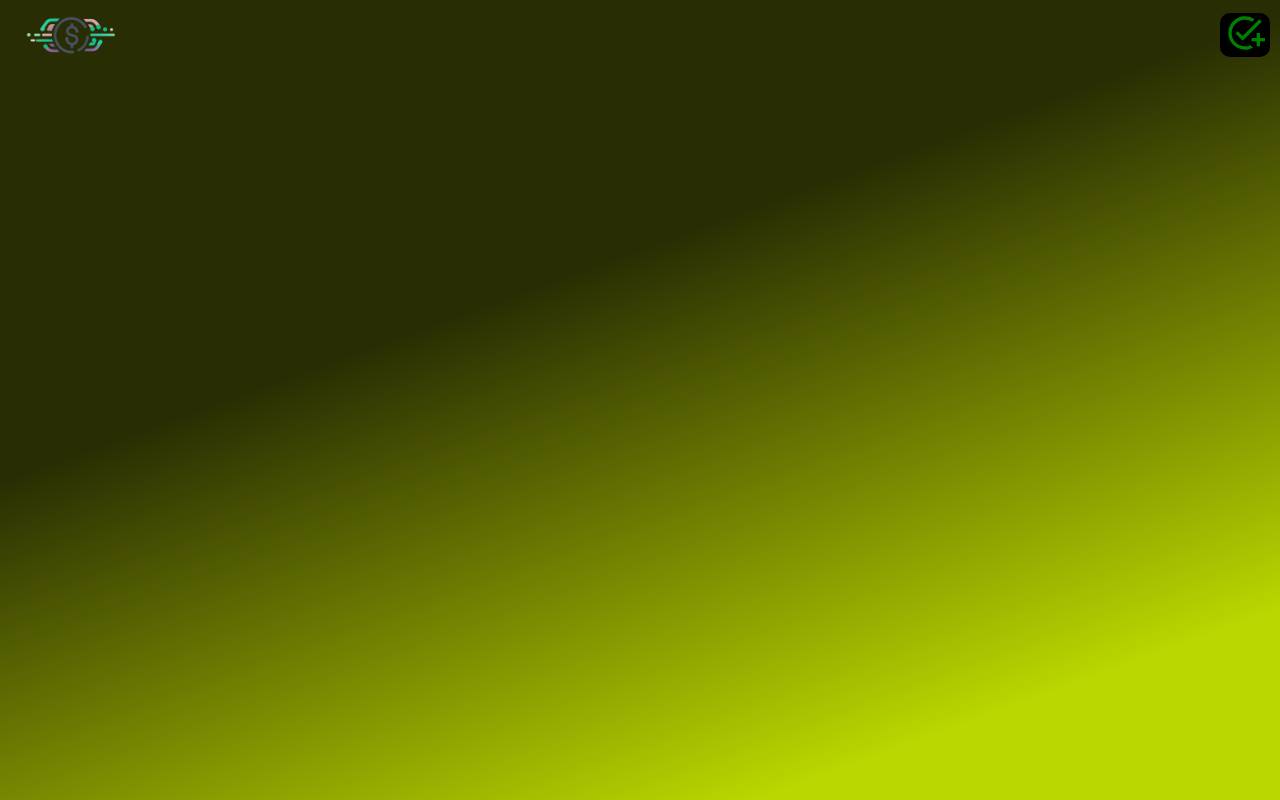
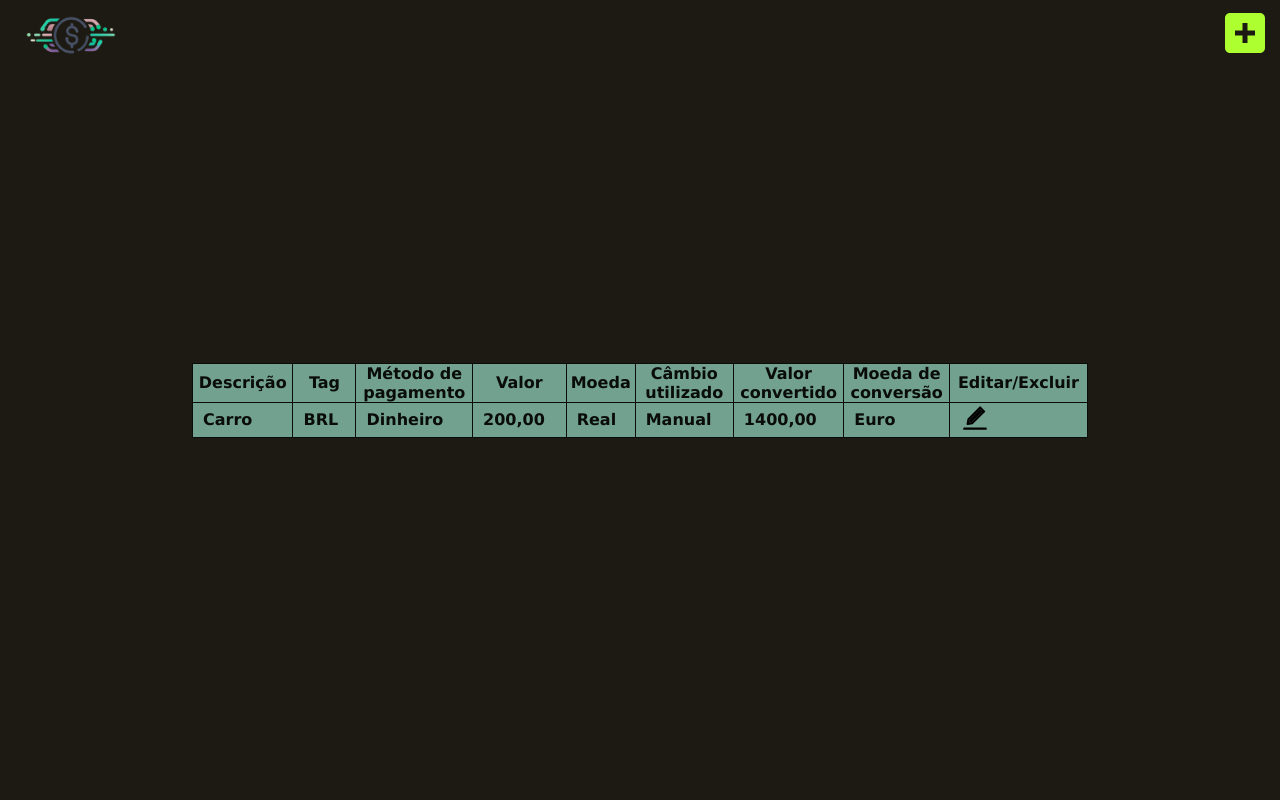
Before and after one commit to P1ul0/CurrencyConverter, a React (Vite) app: page /MoneyTracker/carteira in a window 1280 px wide. Both pictures are taken after typing "name@example.com", "Sample123" into the empty fields and a click on the button "Login". Built offline with nearby package versions, Linux system fonts and the light colour scheme.

Commit message:
Concluido a tabela

```diff
--- a/src/components/Button/index.jsx
+++ b/src/components/Button/index.jsx
@@ -1,10 +1,10 @@
 import { ButtonActive, ButtonDisable, DivButton } from "./style"
 
-export const ButtonRgb = ({text, status, TamanhoW}) => {
+export const ButtonRgb = ({text, status, TamanhoW, Color , TextColor}) => {
     return(
         <DivButton >
             {status === true ?
-            <ButtonActive tamanhoW={TamanhoW}  type={"submit"}> {text}</ButtonActive>
+            <ButtonActive color={Color} textColor ={ TextColor} tamanhoW={TamanhoW}  type={"submit"}> {text}</ButtonActive>
             :
             <ButtonDisable tamanhoW={TamanhoW} type={"submit"} >{text}</ButtonDisable>
             }
--- a/src/components/Button/style.js
+++ b/src/components/Button/style.js
@@ -17,6 +17,40 @@ export const ButtonDisable = styled.button`
     z-index: 0;
     border-radius: 10px;
     cursor:not-allowed;
+    &::before{
+    content: '';
+    background: linear-gradient(45deg, #ff0000, #ff7300, #fffb00, #48ff00, #00ffd5, #002bff, #7a00ff, #ff00c8, #ff0000);
+    position: absolute;
+    top: -2px;
+    left:-2px;
+    background-size: 400%;
+    z-index: -1;
+    filter: blur(5px);
+    width: calc(100% + 4px);
+    height: calc(100% + 4px);
+    animation: glowing 20s linear infinite;
+    opacity: 1;
+    transition: opacity .3s ease-in-out;
+    border-radius: 10px;
+    }
+
+    &::after{
+    z-index: -1;
+    content: '';
+    position: absolute;
+    width: 100%;
+    height: 100%;
+    background: #111;
+    left: 0;
+    top: 0;
+    border-radius: 10px;
+    }
+
+    @keyframes glowing {
+    0% { background-position: 0 0; }
+    50% { background-position: 400% 0; }
+    100% { background-position: 0 0; }
+    }
 
 `
 
--- a/src/components/Header/style.js
+++ b/src/components/Header/style.js
@@ -1,6 +1,6 @@
 import styled from "styled-components";
-import {MdOutlineAddTask} from "react-icons/md"
-import { TfiClose } from "react-icons/tfi";
+import {SiAddthis} from "react-icons/si"
+import { IoMdCloseCircle } from "react-icons/io";
 export const Header = styled.header`
     width: 100%;
     height: 70px;
@@ -25,14 +25,14 @@ export const ButtonAdd = styled.button`
     border-radius: 10px;
     cursor: pointer;
     margin-right: 10px;
-    background: black;
+    background: transparent;
 `
 
-export const ImgButtonAdd = styled(MdOutlineAddTask)`
+export const ImgButtonAdd = styled(SiAddthis)`
     height: 40px;
     width: 40px;
     object-fit: contain;
-    color: green;
+    color: greenyellow;
 `
 
 
@@ -42,12 +42,12 @@ export const CloseModalButton = styled.button`
     border-radius: 10px;
     cursor: pointer;
     margin-right: 10px;
-    background: black;
+    background: transparent;
 `;
 
-export const CloseModalImg = styled(TfiClose)`
-  height: 40px;
-  width: 40px;
+export const CloseModalImg = styled(IoMdCloseCircle)`
+  height: 50px;
+  width: 50px;
   object-fit: contain;
   color: red;
 `;
--- a/src/components/Modal/index.jsx
+++ b/src/components/Modal/index.jsx
@@ -55,7 +55,7 @@ export const Modal = ({ TamanhoH, TamanhoW }) => {
               type="text"
               name="expenseDescription"
               id="1"
-              TamanhoW="90%"
+              TamanhoW="94%"
               Bottom="2px solid white"
               Color="white"
               ColorError="#F80606"
@@ -67,7 +67,7 @@ export const Modal = ({ TamanhoH, TamanhoW }) => {
               type="text"
               name="pantryValue"
               id="1"
-              TamanhoW="350px"
+              TamanhoW="45%"
               Bottom="2px solid white"
               Color="white"
               ColorError="#F80606"
@@ -79,7 +79,7 @@ export const Modal = ({ TamanhoH, TamanhoW }) => {
               error={formAdicionar.errors.expenseCurrency?.message}
               name="expenseCurrency"
               id="1"
-              TamanhoW="350px"
+              TamanhoW="45%"
               Bottom="2px solid white"
               Color="white"
               ColorError="#F80606"
@@ -93,7 +93,7 @@ export const Modal = ({ TamanhoH, TamanhoW }) => {
               error={formAdicionar.errors.paymentMthod?.message}
               name="paymentMthod"
               id="2"
-              TamanhoW="350px"
+              TamanhoW="45%"
               Bottom="2px solid white"
               Color="white"
               ColorError="#F80606"
@@ -110,7 +110,7 @@ export const Modal = ({ TamanhoH, TamanhoW }) => {
               error={formAdicionar.errors.expenseTag?.message}
               name="expenseTag"
               id="2"
-              TamanhoW="350px"
+              TamanhoW="45%"
               Bottom="2px solid white"
               Color="white"
               ColorError="#F80606"
@@ -125,7 +125,7 @@ export const Modal = ({ TamanhoH, TamanhoW }) => {
           </FormInput>
           <DivButtonInput>
             <ButtonRgb
-              TamanhoW="300px"
+              TamanhoW="450px"
               text="Adicionar"
               status={activeButton}
             />
--- a/src/components/Modal/style.js
+++ b/src/components/Modal/style.js
@@ -11,18 +11,13 @@ export const DivModal = styled.div`
   justify-content: center;
   align-items: center;
   z-index: 49;
-  background: rgb(185, 215, 0);
-  background: linear-gradient(
-    340deg,
-    rgba(185, 215, 0, 1) 15%,
-    rgba(41, 45, 3, 1) 62%
-  );
+  background-color: rgba(28,26,18,0.5);
 `;
 
 export const DivConteudo = styled.div`
-  background-color: rgba(0, 0, 0, 0.5);
+  background-color: rgba(0, 0, 0, 1);
   padding: 20px;
-  border-radius: 10px;
+  border-radius: 20px;
   width: 70vw;
   height: 70vh;
   z-index: 50;
--- a/src/pages/Carteira/index.jsx
+++ b/src/pages/Carteira/index.jsx
@@ -1,18 +1,54 @@
-
-import { DivCarteira } from "./style"
-import { HeaderLogin } from "../../components/Header/index"
-import { useContext } from "react"
-import { ValidationContext } from "../../context"
-import { Modal } from "../../components/Modal"
+import {
+  DivCarteira,
+  DivTableCarteira,
+  TableCarteira,
+  TrTableCarteira,
+  ThTableCarteira,
+  TdTableCarteira,
+  ButtonEdit,
+  ImgEdit,
+} from "./style";
+import { HeaderLogin } from "../../components/Header/index";
+import { useContext } from "react";
+import { ValidationContext } from "../../context";
+import { Modal } from "../../components/Modal";
 
 export const Carteira = () => {
-    const {modal} = useContext(ValidationContext);
+  const { modal } = useContext(ValidationContext);
 
-    if(modal === true) return <Modal/>
 
-    return(
-        <DivCarteira>
-            <HeaderLogin/>
-        </DivCarteira>
-    )
-}
+  return (
+    <>
+      <DivCarteira>
+        <HeaderLogin />
+        {modal && (<Modal/>)}
+        <DivTableCarteira>
+          <TableCarteira>
+            <TrTableCarteira>
+              <ThTableCarteira>Descrição</ThTableCarteira>
+              <ThTableCarteira>Tag</ThTableCarteira>
+              <ThTableCarteira>Método de pagamento</ThTableCarteira>
+              <ThTableCarteira>Valor</ThTableCarteira>
+              <ThTableCarteira>Moeda</ThTableCarteira>
+              <ThTableCarteira>Câmbio utilizado</ThTableCarteira>
+              <ThTableCarteira>Valor convertido</ThTableCarteira>
+              <ThTableCarteira>Moeda de conversão</ThTableCarteira>
+              <ThTableCarteira>Editar/Excluir</ThTableCarteira>
+            </TrTableCarteira>
+            <TrTableCarteira>
+                <TdTableCarteira>Carro</TdTableCarteira>
+                <TdTableCarteira>BRL</TdTableCarteira>
+                <TdTableCarteira>Dinheiro</TdTableCarteira>
+                <TdTableCarteira>200,00</TdTableCarteira>
+                <TdTableCarteira>Real</TdTableCarteira>
+                <TdTableCarteira>Manual</TdTableCarteira>
+                <TdTableCarteira>1400,00</TdTableCarteira>
+                <TdTableCarteira>Euro</TdTableCarteira>
+                <TdTableCarteira><ButtonEdit><ImgEdit/></ButtonEdit></TdTableCarteira>
+            </TrTableCarteira>
+          </TableCarteira>
+        </DivTableCarteira>
+      </DivCarteira>
+    </>
+  );
+};
--- a/src/pages/Carteira/style.js
+++ b/src/pages/Carteira/style.js
@@ -1,8 +1,53 @@
 
 import styled from "styled-components";
+import {AiTwotoneEdit} from "react-icons/ai"
 
 export const DivCarteira = styled.div`
     height:100vh;
-    background: rgb(185,215,0);
-    background: linear-gradient(340deg, rgba(185,215,0,1) 15%, rgba(41,45,3,1) 62%);
+    background-color: #1c1a12;
 `
+export const DivTableCarteira = styled.div`
+    height: 100vh;
+    display: flex;
+    justify-content: center;
+    align-items: center;
+`
+
+export const TableCarteira = styled.table`
+    width: 70%;
+    height: 55px;
+    background-color:#72A18F;
+    border-collapse: collapse;
+`
+
+export const TrTableCarteira = styled.tr`
+    width: 20px;
+
+`
+export const ThTableCarteira = styled.th`
+    width: 20px;
+    border: 1px solid#090c08;
+    color: #090c08;
+    font-weight: 700;
+`
+
+export const TdTableCarteira = styled.td`
+    width: 20px;
+    border: 1px solid#090c08;
+    color: #090c08;
+    font-weight: 700;
+    padding: 0 10px;
+`
+
+export const ButtonEdit = styled.button`
+    height: 30px;
+    width: 30px;
+    cursor: pointer;
+    background: transparent;
+`
+
+export const ImgEdit = styled(AiTwotoneEdit)`
+    height:100%;
+    width: 100%;
+    object-fit: contain;
+`
```
